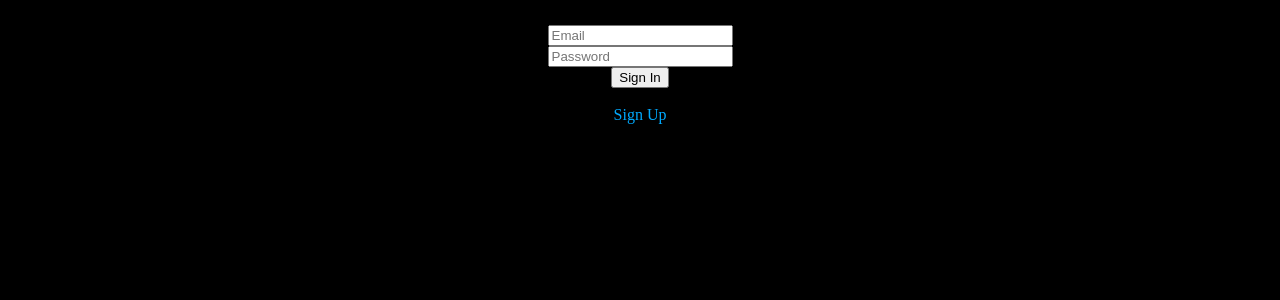
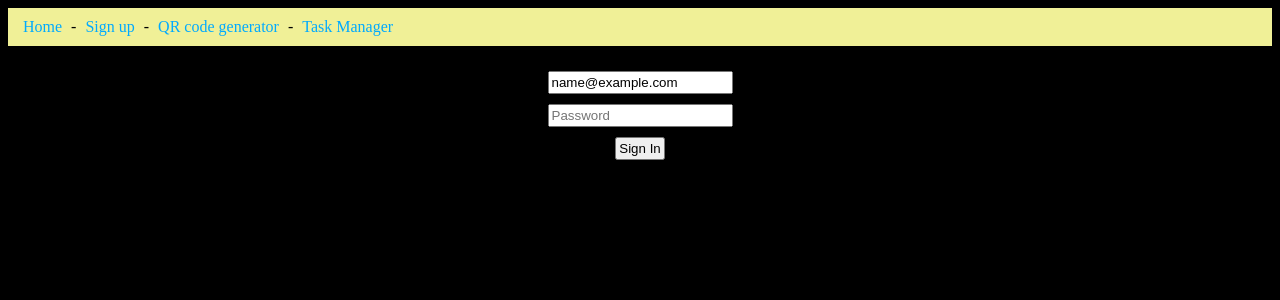
Before and after one commit to Alexdj15/First-Website, a Flask app: template templates/index.html in a window 1280 px wide. Shown: the top 300 px of the page. Run offline with Flask 3, Linux system fonts and the light colour scheme; the template is opened without the code that fills it: most values are stand-ins (such as "Sample title", 1, 10 or a date in 2020).

```diff
--- a/app.py
+++ b/app.py
@@ -28,11 +28,16 @@ class Signin(db.Model):
     email = db.Column(db.String(100), nullable=False, unique=True)
     password = db.Column(db.String(200), nullable=False)
 
+    tasks = db.relationship('Todo', backref='user', lazy=True, cascade="all, delete-orphan")
+
 # Task Manager Model
 class Todo(db.Model):
     id = db.Column(db.Integer, primary_key=True)
     content = db.Column(db.String(200), nullable=False)
     date_created = db.Column(db.DateTime, default=datetime.now(timezone.utc))
+    user_id = db.Column(db.Integer, db.ForeignKey('signin.id'), nullable=False)
+
+    user = db.relationship('Signin', backref='tasks')
 
     def __repr__(self):
         return '<Task %r>' % self.id
@@ -49,11 +54,11 @@ def index():
             if password == user.password:
                 session["signed_in"] = True
                 session["user_id"] = user.id  # Store the user ID in session
-                return redirect('/home')
+                return redirect('/')
             else:
-                return 'Invalid Password'
+                return render_template("index.html", error_message="Wrong password", email=email)
         else:
-            return 'Invalid Email'
+            return redirect("/signup")
 
     return render_template("index.html", signed_in=session.get("signed_in", False))
 
@@ -67,9 +72,14 @@ def home():
 # Task Manager Route
 @app.route("/taskmanager", methods=['POST', 'GET'])
 def taskmanager():
+    if not session.get("signed_in"):
+        return redirect("/")
+
     if request.method == 'POST':
         task_content = request.form["content"]
-        new_task = Todo(content=task_content)
+        user_id = session["user_id"]
+
+        new_task = Todo(content=task_content, user_id=user_id)
 
         try:
             db.session.add(new_task)
@@ -78,13 +88,20 @@ def taskmanager():
         except:
             return 'There was an issue adding your task'
     else:
-        tasks = Todo.query.order_by(Todo.date_created).all()
+        user_id = session["user_id"]
+        tasks = Todo.query.filter_by(user_id=user_id).order_by(Todo.date_created).all()
         return render_template('taskmanager.html', tasks=tasks)
 
 # Delete Task Route
 @app.route('/delete/<int:id>')
 def delete(id):
+    if not session.get("signed_in"):
+        return redirect("/")
+
     task_to_delete = Todo.query.get_or_404(id)
+
+    if task_to_delete.user_id != session["user_id"]:
+        return "You do not have permision to delete this task."
 
     try:
         db.session.delete(task_to_delete)
@@ -96,7 +113,13 @@ def delete(id):
 # Update Task Route
 @app.route('/update/<int:id>', methods=['GET', 'POST'])
 def update(id):
+    if not session.get("signed_in"):
+        return redirect("/")
+
     task = Todo.query.get_or_404(id)
+
+    if task.user_id != session["user_id"]:
+        return "You do not have permision to update this task."
 
     if request.method == 'POST':
         task.content = request.form["content"]
@@ -113,6 +136,7 @@ def update(id):
 def qrcode():
     if not session.get("signed_in"):
         return redirect("/")
+
     if request.method == 'POST':
         qrcodestring = request.form['qrstring'].strip()
 
--- a/static/css/main.css
+++ b/static/css/main.css
@@ -40,7 +40,36 @@
 		text-decoration: underline;
 	}
 
-	form {
-		margin-top: 25px;
-		text-align: center;
-	}
+    form {
+	    margin-top: 25px;
+	    text-align: center;
+    }
+
+    .nav-links {
+        background-color: rgb(240, 240, 151);
+        padding: 10px;
+        text-align: left;
+    }
+
+    .dash {
+        color: black;
+    }
+
+    .form input {
+        margin-bottom: 10px;
+        padding: 2px;
+    }
+
+    .form input:focus {
+        outline: none;
+        border: 2px solid #5b9bd5;
+        border-radius: 2px;
+    }
+
+    .form input:hover {
+        border-color: #5b9bd5;       /* Change the border color to blue when hovered */
+        background-color: #f1faff;   /* Lighten the background color to indicate hover */
+        cursor: pointer;             /* Change the cursor to a pointer to indicate interactivity */
+        box-shadow: 0 0 8px rgba(91, 155, 213, 0.3); /* Soft shadow on hover */
+        border-radius: 2px;
+    }
--- a/templates/index.html
+++ b/templates/index.html
@@ -6,37 +6,51 @@
 
 {% block body %}
 
+<div class="nav-links">
+    <a href="/home">Home</a> <span class="dash">-</span>
+    {% if not signed_in %}
+    <a href="/signup">Sign up</a> <span class="dash">-</span>
+    {% endif %}
+    <a href="/QRcode">QR code generator</a> <span class="dash">-</span>
+    <a href="/taskmanager">Task Manager</a>
+    {% if signed_in %}
+    <span class="dash">-</span> <a href="/logout">Logout</a> <span class="dash">-</span>
+    <a href="/delete_account" id="delete-account">Delete account</a>
+
+    <script>
+        document.addEventListener("DOMContentLoaded", function() {
+            document.getElementById("delete-account").addEventListener("click", function(event) {
+                const confirmation = confirm("Are you sure you want to delete your account? This action cannot be undone.");
+                if (!confirmation) {
+                    event.preventDefault();
+                }
+            });
+        });
+    </script>
+    {% endif %}
+</div>
+
+
+
 {% if not signed_in %}
 <div class="form">
     <form action="/" method="POST">
-        <input type="text" name="email" id="email" placeholder="Email">
+        <input type="text" name="email" id="email" placeholder="Email" value="{{ email if email else '' }}">
         <br>
         <input type="password" name="password" id="password" placeholder="Password">
         <br>
         <input type="submit" value="Sign In">
     </form>
 </div>
-<br>
-<a href="/signup">Sign Up</a>
+
+{% if error_message %}
+
+<p style="color: red;">{{error_message}}</p>
+
 {% endif %}
 
-{% if signed_in %}
-<a href="/taskmanager">Task Manager</a>
-<br>
-<a href="/logout">Logout</a>
-<br>
-<a href="/delete_account" id="delete-account">Delete account</a>
-
-<script>
-    document.addEventListener("DOMContentLoaded", function() {
-        document.getElementById("delete-account").addEventListener("click", function(event) {
-            const confirmation = confirm("Are you sure you want to delete your account? This action cannot be undone.");
-            if (!confirmation) {
-                event.preventDefault();
-            }
-        });
-    });
-</script>
 {% endif %}
 
+
+
 {% endblock %}
--- a/templates/signup.html
+++ b/templates/signup.html
@@ -5,6 +5,8 @@
 {% endblock %}
 
 {% block body %}
+
+<a href="/home">Home</a>
 
 <div class="form">
     <form action="/signup" method="POST">
--- a/templates/taskmanager.html
+++ b/templates/taskmanager.html
@@ -9,10 +9,10 @@
 
 <div class="content">
     <h1>Task Thingy</h1>
+
     {% if tasks|length < 1 %}
         <h4 style="text-align: center">There are no tasks. Create one below!</h4>
     {% else %}
-
         <table>
             <tr>
                 <th>Task</th>
@@ -35,7 +35,7 @@
 
     <div class="form">
         <form action="/taskmanager" method="POST">
-            <input type="text" name="content" id="content">
+            <input type="text" name="content" id="content" placeholder="Enter task...">
             <input type="submit" value="Add Task">
         </form>
     </div>
@@ -53,4 +53,5 @@
         });
     });
 </script>
+
 {% endblock %}
```
Also changed, not shown: Main.db. Lines whose indentation alone changed are shown as unchanged.
